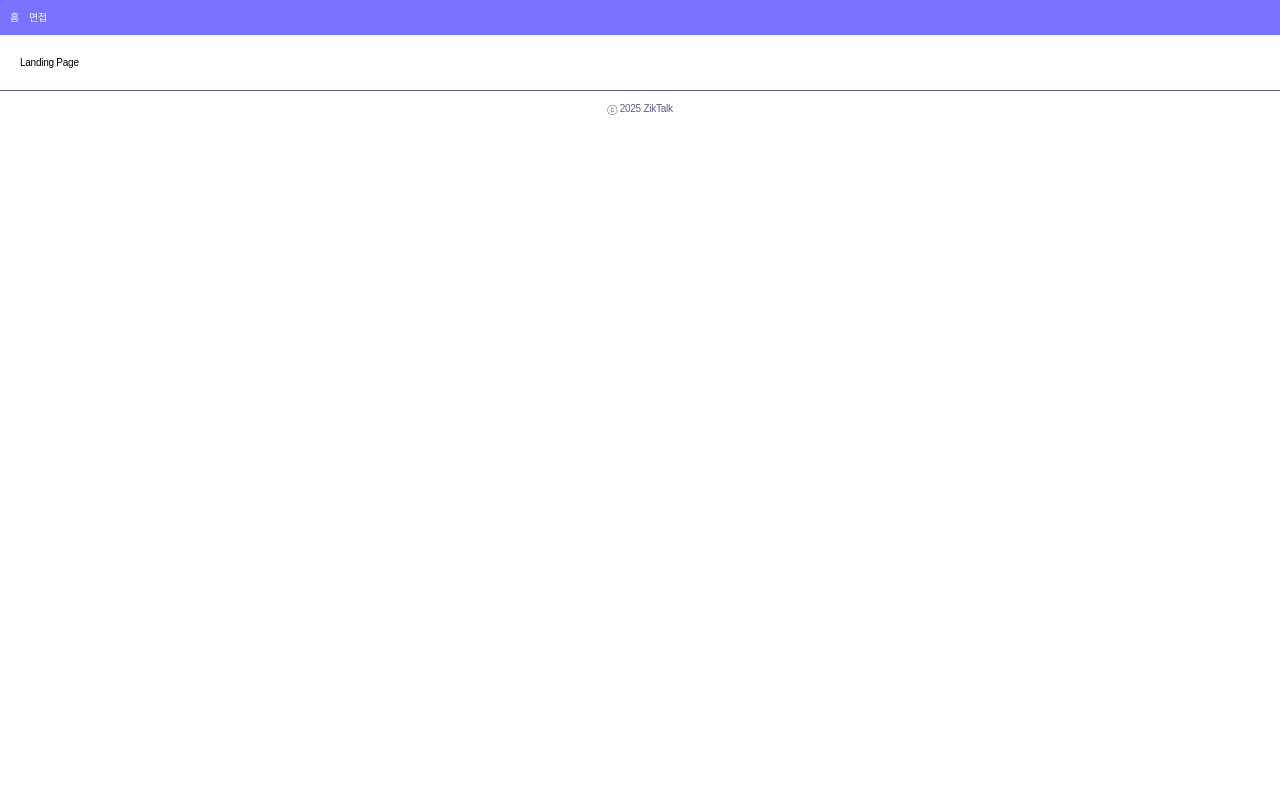
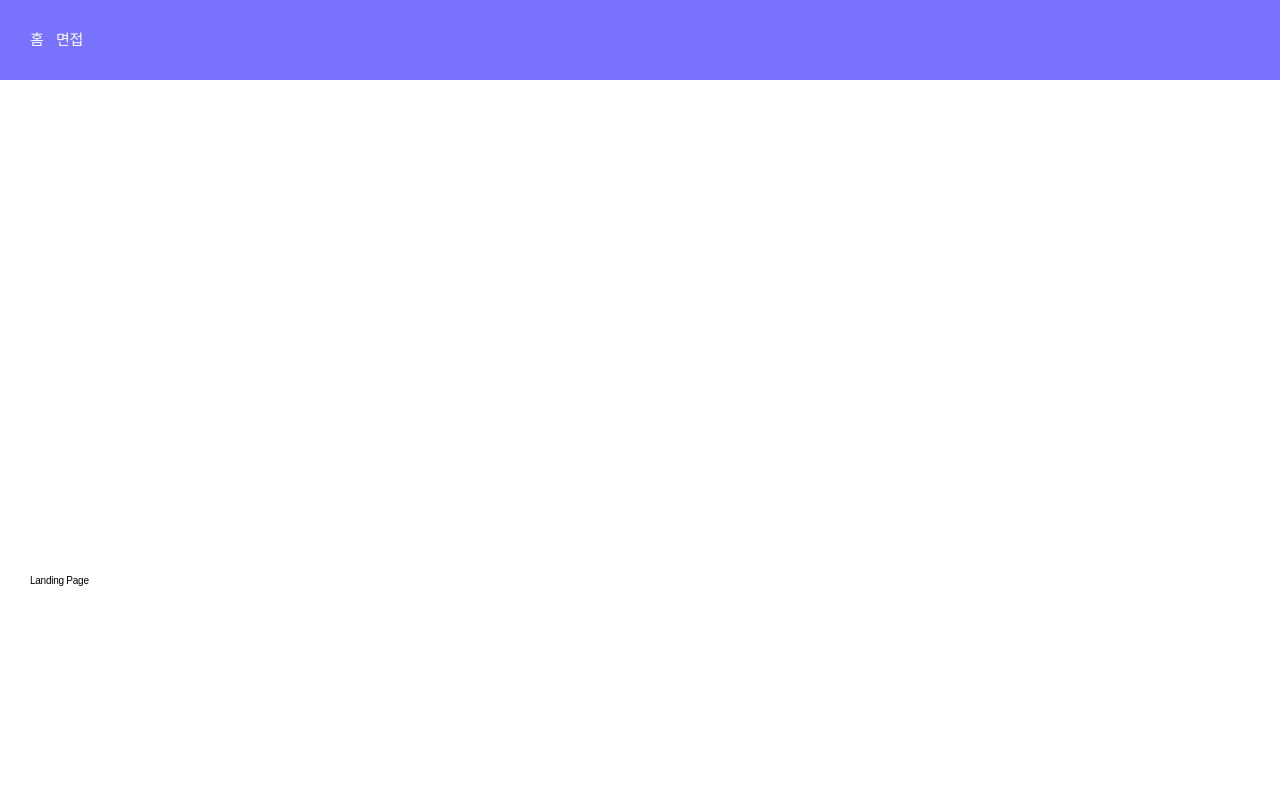
Before and after one commit to ko9612/ZikTalk, a React (Vite) app in the folder client/: page / in a window 1280 px wide. Shown: the top 800 px of the page. Built offline with nearby package versions, Linux system fonts and the light colour scheme.

Commit message:
style: layout 임의로 설정(#1)

```diff
--- a/client/src/components/common/Layout.jsx
+++ b/client/src/components/common/Layout.jsx
@@ -1,20 +1,27 @@
-// 해당 컴포넌트에 헤더 푸터
+// 해당 컴포넌트에 헤더 푸터, css임시로 대충 해둔거라 변경해야함
 import { Outlet, Link } from "react-router-dom";
 
 export default function Layout() {
   return (
-    <div>
-      <header className="bg-zik-main p-4 text-white">
-        <nav className="flex gap-4">
+    <div className="flex min-h-screen min-w-[1260px] flex-col">
+      {/* Header */}
+      <header className="bg-zik-main container-wrap h-[80px] text-white">
+        <div className="flex w-[1240px] gap-5 p-4 text-2xl">
           <Link to="/">홈</Link>
           <Link to="/interview">면접</Link>
-        </nav>
+        </div>
       </header>
-      <main className="p-8">
-        <Outlet />
+
+      {/* Main */}
+      <main className="container-wrap h-[100rem]">
+        <div className="w-[1240px] p-4">
+          <Outlet />
+        </div>
       </main>
-      <footer className="text-zik-text border-t p-4 text-center">
-        ⓒ 2025 ZikTalk
+
+      {/* Footer */}
+      <footer className="bg-zik-border text-zik-text container-wrap">
+        <div className="w-[1240px] p-4 text-[1.6rem]">ⓒ 2025 ZikTalk</div>
       </footer>
     </div>
   );
--- a/client/src/styles/global.css
+++ b/client/src/styles/global.css
@@ -1,10 +1,5 @@
 /* 기본 Tailwind 레이어 구조 */
 @layer base {
-  /* pc화면 최대너비, 나중에 #root 바꿔야 함 */
-  #root {
-    @apply mx-auto max-w-[1440px];
-  }
-
   /* 계산하기 쉽게 기본 픽셀 10px, 10px 당 1rem으로 계산하면 됨*/
   html {
     font-size: 10px;
@@ -71,6 +66,11 @@
   .blind {
     @apply absolute top-[-9999px];
   }
+
+  /* 임시 */
+  .container-wrap {
+    @apply flex items-center justify-center;
+  }
 }
 
 /* common color */
```
